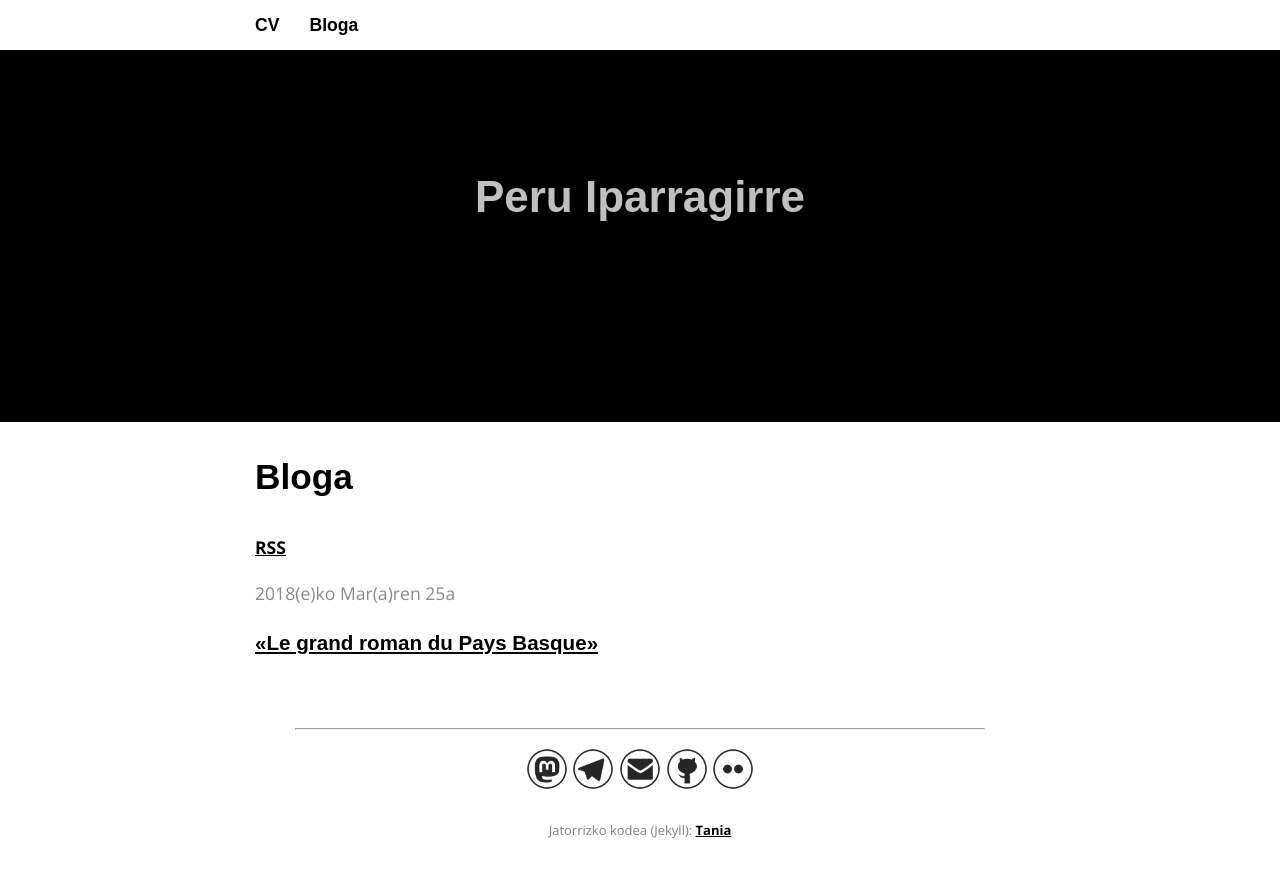
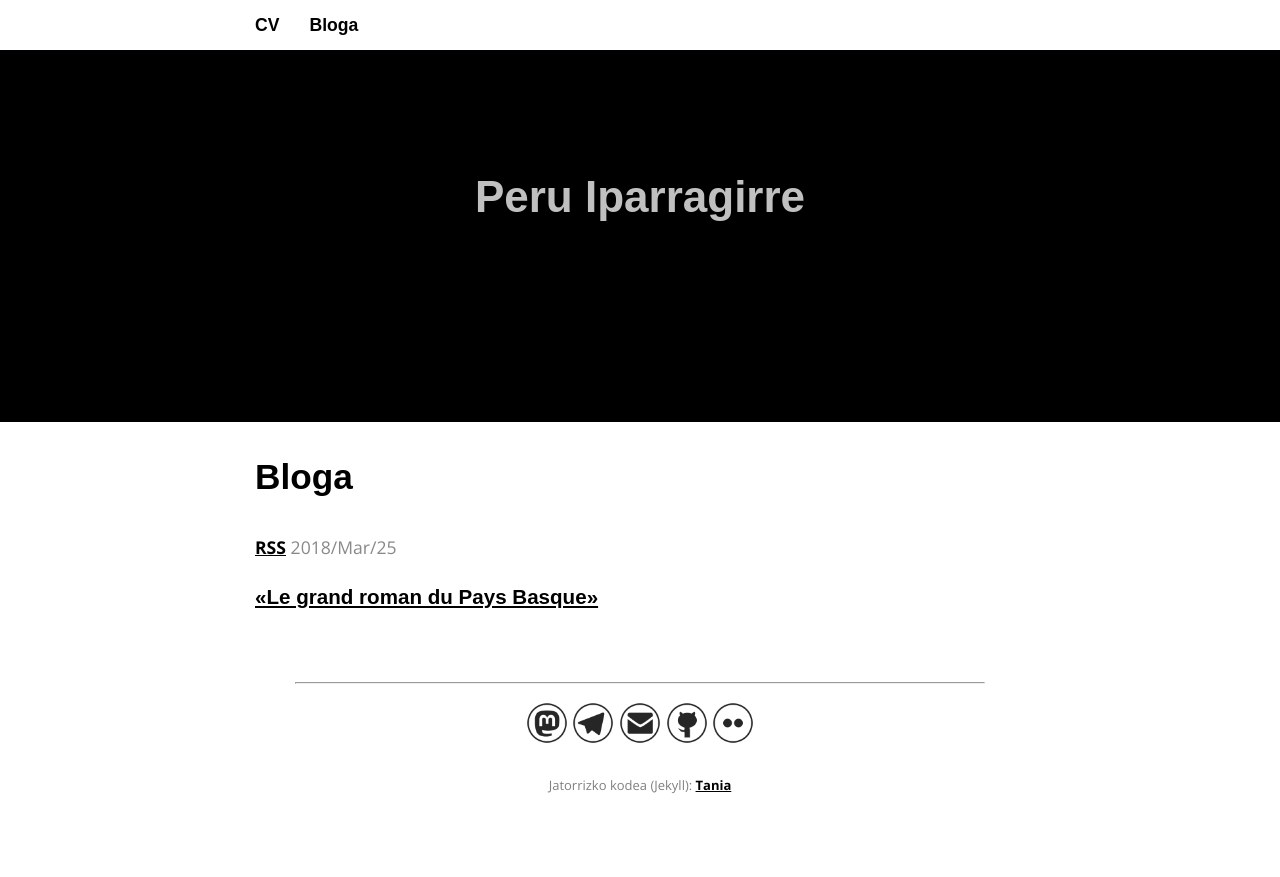
Before and after one commit to nomadagaldua/nomadagaldua.github.io, a Jekyll site: the page built from blog/index.html, in a window 1280 px wide and 900 px high, scrolled down 78 px. Shown: the top 877 px of the window. Built offline with Jekyll 4.4.1, drawn with Linux system fonts in a browser that asks for light colours; some web fonts are replaced; after the commit the page ends 932 px from its top, so only the background shows below that.

Commit message:
Update index.html

```diff
--- a/blog/index.html
+++ b/blog/index.html
@@ -2,9 +2,9 @@
 layout: default
 ---
 
-<h2>Bloga</h2> <p><a href="{{ "/feed.xml" | prepend: site.baseurl }}">RSS</a></p>
+<h2>Bloga</h2> <a href="{{ "/feed.xml" | prepend: site.baseurl }}">RSS</a>
 
 {% for post in site.posts %}
-		<time>{{ post.date | date: "%Y(e)ko %b(a)ren %-da" }}</time>
+		<time>{{ post.date | date: "%Y/%b/%-d" }}</time>
 		<h3><a href="{{ post.url | prepend: site.baseurl }}">{{ post.title }}</a></h3>
 {% endfor %}
```
